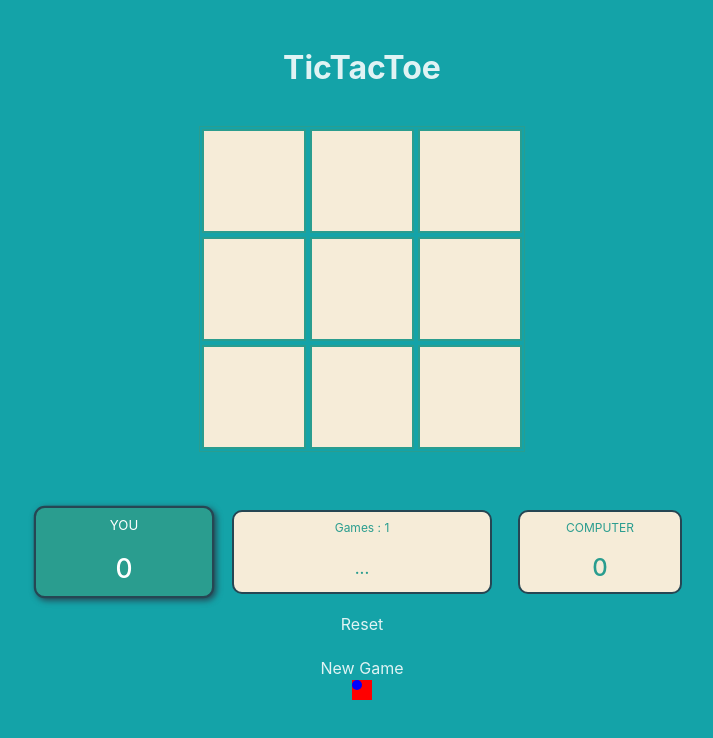
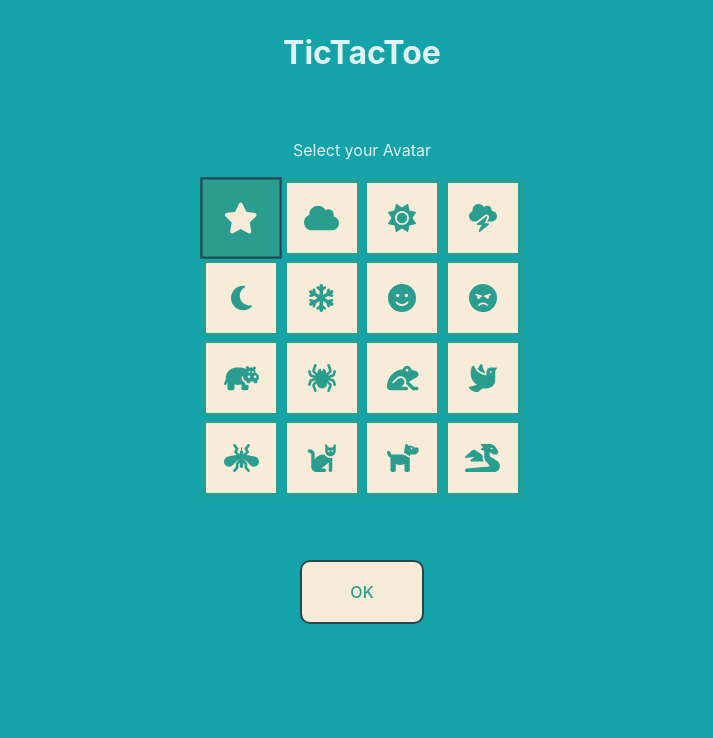
Before and after one commit to philjacquier83/TicTacToe, a React (Vite) app: page / in a window 1280 px wide. Shown: the top 738 px of the page, without its empty margins (278-991 px from the left). Built offline with nearby package versions, Linux system fonts and the light colour scheme.

Commit message:
Avatars + Buttons Avatar selection

```diff
--- a/src/components/Avatars.jsx
+++ b/src/components/Avatars.jsx
@@ -5,76 +5,19 @@ import { useState } from "react"
 
 function Avatars({ player }) {
 
-    const [ avatarUser, setAvatarUser ] = useState('faStar')
-    const [ avatarComputer, setAvatarComputer ] = useState('faCloud')
+    const [ avatarUser, setAvatarUser ] = useState(0)
+    const [ avatarComputer, setAvatarComputer ] = useState(1)
+    const avatars = [faStar, faCloud, faSun, faCloudBolt, faMoon, faSnowflake, faFaceSmile, faFaceAngry, faHippo, faSpider, faFrog, faDove, faMosquito, faCat, faDog, faDragon]
 
     return (
 
         <>
             <div className={`avatarsList ${player === 'user' ? 'avatarUser' : 'avatarComputer'}`}>
+                {avatars.map((avatar, index) =>
                 <div className={`avatar ${((player === 'user' && avatarUser === 'faStar') || (player === 'computer' && avatarComputer === 'faStar')) && 'avatar--selected'}`}>
-                    <FontAwesomeIcon icon={faStar} className="faAvatar" />
+                    <FontAwesomeIcon icon={avatar} className="faAvatar" />
                 </div>
-
-                <div className="avatar">
-                    <FontAwesomeIcon icon={faCloud} className="faAvatar" />
-                </div>
-
-                <div className="avatar">
-                    <FontAwesomeIcon icon={faSun} className="faAvatar" />
-                </div>
-
-                <div className="avatar">
-                    <FontAwesomeIcon icon={faCloudBolt} className="faAvatar" />
-                </div>
-
-                <div className="avatar">
-                    <FontAwesomeIcon icon={faMoon} className="faAvatar" />
-                </div>
-
-                <div className="avatar">
-                    <FontAwesomeIcon icon={faSnowflake} className="faAvatar" />
-                </div>
-
-                <div className="avatar">
-                    <FontAwesomeIcon icon={faFaceSmile} className="faAvatar" />
-                </div>
-
-                <div className="avatar">
-                    <FontAwesomeIcon icon={faFaceAngry} className="faAvatar" />
-                </div>
-
-                <div className="avatar">
-                    <FontAwesomeIcon icon={faHippo} className="faAvatar" />
-                </div>
-
-                <div className="avatar">
-                    <FontAwesomeIcon icon={faSpider} className="faAvatar" />
-                </div>
-
-                <div className="avatar">
-                    <FontAwesomeIcon icon={faFrog} className="faAvatar" />
-                </div>
-
-                <div className="avatar">
-                    <FontAwesomeIcon icon={faDove} className="faAvatar" />
-                </div>
-
-                <div className="avatar">
-                    <FontAwesomeIcon icon={faMosquito} className="faAvatar" />
-                </div>
-
-                <div className="avatar">
-                    <FontAwesomeIcon icon={faCat} className="faAvatar" />
-                </div>
-
-                <div className="avatar">
-                    <FontAwesomeIcon icon={faDog} className="faAvatar" />
-                </div>
-
-                <div className="avatar">
-                    <FontAwesomeIcon icon={faDragon} className="faAvatar" />
-                </div>
+                )}
 
             </div>
         </>
--- a/src/components/Grid.jsx
+++ b/src/components/Grid.jsx
@@ -1,7 +1,7 @@
 import { useEffect, useState } from 'react'
 import '../sass/main.scss'
 import { FontAwesomeIcon } from '@fortawesome/react-fontawesome'
-import { faStar, faCloud } from '@fortawesome/free-solid-svg-icons'
+import { faStar, faCloud, faCat, faDog, faHippo, faSpider, faFrog, faDove, faMosquito, faDragon, faSun, faCloudBolt, faMoon, faSnowflake, faFaceSmile, faFaceAngry } from '@fortawesome/free-solid-svg-icons'
 import Avatars from './Avatars'
 
 function Grid() {
@@ -27,6 +27,9 @@ function Grid() {
     const [ score2, setScore2 ] = useState(0)
 console.log(howPlays)
     const [ winner, setWinner ] = useState(1)
+    const [ yourAvatar, setYourAvatar ] = useState(0)
+    const [ comAvatar, setComAvatar ] = useState(1)
+    const [ openAvatars, setOpenAvatars ] = useState(true)
 
     const handleCase = (numCase) => {
         setSelectedCase(prev => [...prev, numCase])
@@ -272,34 +275,42 @@ console.log(howPlays)
         setWinner(1)
     }
 
+    const avatars = [faStar, faCloud, faSun, faCloudBolt, faMoon, faSnowflake, faFaceSmile, faFaceAngry, faHippo, faSpider, faFrog, faDove, faMosquito, faCat, faDog, faDragon]
+
+    const handleOpenAvatars = () => {
+        setOpenAvatars(!openAvatars)
+    }
+
+    const handleSelectAvatar = (avatarId) => {
+        setYourAvatar(avatarId)
+        setComAvatar((Math.floor(Math.random() * avatars.length)))
+    }
+
     return (
 
         <div className="tictactoeGame">
-            <div className="avatarsGrid">
 
-                {/* <Avatars player='user' /> */}
+            {openAvatars ?
 
-                <div className="tictactoeGrid">
-                    <div className="line">
-                        <div className={`case ${selectedCase.indexOf(1) !== -1 && 'case--selected'} ${winner !== 1 && (winningCases.indexOf(1) !== -1 ? 'winningCase' : 'opacity')}`} id="case1" onClick={(selectedCase.indexOf(1) === -1 && winner === 1 && howPlays) ? () => handleCase(1) : null}>{yourSelectedCase.includes(1) ? <FontAwesomeIcon icon={faStar} className='faIcon' /> : comSelectedCase.includes(1) ? <FontAwesomeIcon icon={faCloud} className='faIcon faIcon--computer' /> : ''}</div>
-                        <div className={`case ${selectedCase.indexOf(2) !== -1 && 'case--selected'} ${winner !== 1 && (winningCases.indexOf(2) !== -1 ? 'winningCase' : 'opacity')}`} id="case2" onClick={(selectedCase.indexOf(2) === -1 && winner === 1 && howPlays) ? () => handleCase(2) : null}>{yourSelectedCase.includes(2) ? <FontAwesomeIcon icon={faStar} className='faIcon' /> : comSelectedCase.includes(2) ? <FontAwesomeIcon icon={faCloud} className='faIcon faIcon--computer' /> : ''}</div>
-                        <div className={`case ${selectedCase.indexOf(3) !== -1 && 'case--selected'} ${winner !== 1 && (winningCases.indexOf(3) !== -1 ? 'winningCase' : 'opacity')}`} id="case3" onClick={(selectedCase.indexOf(3) === -1 && winner === 1 && howPlays) ? () => handleCase(3) : null}>{yourSelectedCase.includes(3) ? <FontAwesomeIcon icon={faStar} className='faIcon' /> : comSelectedCase.includes(3) ? <FontAwesomeIcon icon={faCloud} className='faIcon faIcon--computer' /> : ''}</div>
-                    </div>
-                    <div className="line">
-                        <div className={`case ${selectedCase.indexOf(4) !== -1 && 'case--selected'} ${winner !== 1 && (winningCases.indexOf(4) !== -1 ? 'winningCase' : 'opacity')}`} id="case4" onClick={(selectedCase.indexOf(4) === -1 && winner === 1 && howPlays) ? () => handleCase(4) : null}>{yourSelectedCase.includes(4) ? <FontAwesomeIcon icon={faStar} className='faIcon' /> : comSelectedCase.includes(4) ? <FontAwesomeIcon icon={faCloud} className='faIcon faIcon--computer' /> : ''}</div>
-                        <div className={`case ${selectedCase.indexOf(5) !== -1 && 'case--selected'} ${winner !== 1 && (winningCases.indexOf(5) !== -1 ? 'winningCase' : 'opacity')}`} id="case5" onClick={(selectedCase.indexOf(5) === -1 && winner === 1 && howPlays) ? () => handleCase(5) : null}>{yourSelectedCase.includes(5) ? <FontAwesomeIcon icon={faStar} className='faIcon' /> : comSelectedCase.includes(5) ? <FontAwesomeIcon icon={faCloud} className='faIcon faIcon--computer' /> : ''}</div>
-                        <div className={`case ${selectedCase.indexOf(6) !== -1 && 'case--selected'} ${winner !== 1 && (winningCases.indexOf(6) !== -1 ? 'winningCase' : 'opacity')}`} id="case6" onClick={(selectedCase.indexOf(6) === -1 && winner === 1 && howPlays) ? () => handleCase(6) : null}>{yourSelectedCase.includes(6) ? <FontAwesomeIcon icon={faStar} className='faIcon' /> : comSelectedCase.includes(6) ? <FontAwesomeIcon icon={faCloud} className='faIcon faIcon--computer' /> : ''}</div>
-                    </div>
-                    <div className="line">
-                        <div className={`case ${selectedCase.indexOf(7) !== -1 && 'case--selected'} ${winner !== 1 && (winningCases.indexOf(7) !== -1 ? 'winningCase' : 'opacity')}`} id="case7" onClick={(selectedCase.indexOf(7) === -1 && winner === 1 && howPlays) ? () => handleCase(7) : null}>{yourSelectedCase.includes(7) ? <FontAwesomeIcon icon={faStar} className='faIcon' /> : comSelectedCase.includes(7) ? <FontAwesomeIcon icon={faCloud} className='faIcon faIcon--computer' /> : ''}</div>
-                        <div className={`case ${selectedCase.indexOf(8) !== -1 && 'case--selected'} ${winner !== 1 && (winningCases.indexOf(8) !== -1 ? 'winningCase' : 'opacity')}`} id="case8" onClick={(selectedCase.indexOf(8) === -1 && winner === 1 && howPlays) ? () => handleCase(8) : null}>{yourSelectedCase.includes(8) ? <FontAwesomeIcon icon={faStar} className='faIcon' /> : comSelectedCase.includes(8) ? <FontAwesomeIcon icon={faCloud} className='faIcon faIcon--computer' /> : ''}</div>
-                        <div className={`case ${selectedCase.indexOf(9) !== -1 && 'case--selected'} ${winner !== 1 && (winningCases.indexOf(9) !== -1 ? 'winningCase' : 'opacity')}`} id="case9" onClick={(selectedCase.indexOf(9) === -1 && winner === 1 && howPlays) ? () => handleCase(9) : null}>{yourSelectedCase.includes(9) ? <FontAwesomeIcon icon={faStar} className='faIcon' /> : comSelectedCase.includes(9) ? <FontAwesomeIcon icon={faCloud} className='faIcon faIcon--computer' /> : ''}</div>
+                <>
+                <div className="avatars">
+                    <p>Select your Avatar</p>
+                    <div className="selectAvatar">
+                        {avatars.map((avatar, id) =>
+                            <div className={`avatar ${yourAvatar === id && 'avatar--selected'}`} key={`${avatar}-${id}`} onClick={() => handleSelectAvatar(id)}><FontAwesomeIcon icon={avatar} className="faIcon" /></div>
+                        )}
                     </div>
                 </div>
 
-                {/* <Avatars player='computer' /> */}
+                <div>
+                    <div className="button validation" onClick={handleOpenAvatars}>OK</div>
+                </div>
+                </>
 
-            </div>
+                :
+
+                <>
+
 
                 <div className="scoreboard">
                     <div className={`score score--You ${(winner === 1 && howPlays) && "score--playing"}`}><span className="titleScore">YOU</span><span className={`currentScore ${winner === 2 && 'currentScore--You'}`}>{score1}</span></div>
@@ -307,9 +318,35 @@ console.log(howPlays)
                     <div className={`score score--Computer ${(winner === 1 && !howPlays) && "score--playing"}`}><span className="titleScore">COMPUTER</span><span className={`currentScore ${winner === 3 && 'currentScore--Computer'}`}>{score2}</span></div>
                 </div>
 
+                <div className="Grid">
+
+                    <div className="tictactoeGrid">
+                        <div className="line">
+                            <div className={`case ${selectedCase.indexOf(1) !== -1 && 'case--selected'} ${winner !== 1 && (winningCases.indexOf(1) !== -1 ? 'winningCase' : 'opacity')}`} id="case1" onClick={(selectedCase.indexOf(1) === -1 && winner === 1 && howPlays) ? () => handleCase(1) : null}>{yourSelectedCase.includes(1) ? <FontAwesomeIcon icon={avatars[yourAvatar]} className='faIcon' /> : comSelectedCase.includes(1) ? <FontAwesomeIcon icon={avatars[comAvatar]} className='faIcon faIcon--computer' /> : ''}</div>
+                            <div className={`case ${selectedCase.indexOf(2) !== -1 && 'case--selected'} ${winner !== 1 && (winningCases.indexOf(2) !== -1 ? 'winningCase' : 'opacity')}`} id="case2" onClick={(selectedCase.indexOf(2) === -1 && winner === 1 && howPlays) ? () => handleCase(2) : null}>{yourSelectedCase.includes(2) ? <FontAwesomeIcon icon={avatars[yourAvatar]} className='faIcon' /> : comSelectedCase.includes(2) ? <FontAwesomeIcon icon={avatars[comAvatar]} className='faIcon faIcon--computer' /> : ''}</div>
+                            <div className={`case ${selectedCase.indexOf(3) !== -1 && 'case--selected'} ${winner !== 1 && (winningCases.indexOf(3) !== -1 ? 'winningCase' : 'opacity')}`} id="case3" onClick={(selectedCase.indexOf(3) === -1 && winner === 1 && howPlays) ? () => handleCase(3) : null}>{yourSelectedCase.includes(3) ? <FontAwesomeIcon icon={avatars[yourAvatar]} className='faIcon' /> : comSelectedCase.includes(3) ? <FontAwesomeIcon icon={avatars[comAvatar]} className='faIcon faIcon--computer' /> : ''}</div>
+                        </div>
+                        <div className="line">
+                            <div className={`case ${selectedCase.indexOf(4) !== -1 && 'case--selected'} ${winner !== 1 && (winningCases.indexOf(4) !== -1 ? 'winningCase' : 'opacity')}`} id="case4" onClick={(selectedCase.indexOf(4) === -1 && winner === 1 && howPlays) ? () => handleCase(4) : null}>{yourSelectedCase.includes(4) ? <FontAwesomeIcon icon={avatars[yourAvatar]} className='faIcon' /> : comSelectedCase.includes(4) ? <FontAwesomeIcon icon={avatars[comAvatar]} className='faIcon faIcon--computer' /> : ''}</div>
+                            <div className={`case ${selectedCase.indexOf(5) !== -1 && 'case--selected'} ${winner !== 1 && (winningCases.indexOf(5) !== -1 ? 'winningCase' : 'opacity')}`} id="case5" onClick={(selectedCase.indexOf(5) === -1 && winner === 1 && howPlays) ? () => handleCase(5) : null}>{yourSelectedCase.includes(5) ? <FontAwesomeIcon icon={avatars[yourAvatar]} className='faIcon' /> : comSelectedCase.includes(5) ? <FontAwesomeIcon icon={avatars[comAvatar]} className='faIcon faIcon--computer' /> : ''}</div>
+                            <div className={`case ${selectedCase.indexOf(6) !== -1 && 'case--selected'} ${winner !== 1 && (winningCases.indexOf(6) !== -1 ? 'winningCase' : 'opacity')}`} id="case6" onClick={(selectedCase.indexOf(6) === -1 && winner === 1 && howPlays) ? () => handleCase(6) : null}>{yourSelectedCase.includes(6) ? <FontAwesomeIcon icon={avatars[yourAvatar]} className='faIcon' /> : comSelectedCase.includes(6) ? <FontAwesomeIcon icon={avatars[comAvatar]} className='faIcon faIcon--computer' /> : ''}</div>
+                        </div>
+                        <div className="line">
+                            <div className={`case ${selectedCase.indexOf(7) !== -1 && 'case--selected'} ${winner !== 1 && (winningCases.indexOf(7) !== -1 ? 'winningCase' : 'opacity')}`} id="case7" onClick={(selectedCase.indexOf(7) === -1 && winner === 1 && howPlays) ? () => handleCase(7) : null}>{yourSelectedCase.includes(7) ? <FontAwesomeIcon icon={avatars[yourAvatar]} className='faIcon' /> : comSelectedCase.includes(7) ? <FontAwesomeIcon icon={avatars[comAvatar]} className='faIcon faIcon--computer' /> : ''}</div>
+                            <div className={`case ${selectedCase.indexOf(8) !== -1 && 'case--selected'} ${winner !== 1 && (winningCases.indexOf(8) !== -1 ? 'winningCase' : 'opacity')}`} id="case8" onClick={(selectedCase.indexOf(8) === -1 && winner === 1 && howPlays) ? () => handleCase(8) : null}>{yourSelectedCase.includes(8) ? <FontAwesomeIcon icon={avatars[yourAvatar]} className='faIcon' /> : comSelectedCase.includes(8) ? <FontAwesomeIcon icon={avatars[comAvatar]} className='faIcon faIcon--computer' /> : ''}</div>
+                            <div className={`case ${selectedCase.indexOf(9) !== -1 && 'case--selected'} ${winner !== 1 && (winningCases.indexOf(9) !== -1 ? 'winningCase' : 'opacity')}`} id="case9" onClick={(selectedCase.indexOf(9) === -1 && winner === 1 && howPlays) ? () => handleCase(9) : null}>{yourSelectedCase.includes(9) ? <FontAwesomeIcon icon={avatars[yourAvatar]} className='faIcon' /> : comSelectedCase.includes(9) ? <FontAwesomeIcon icon={avatars[comAvatar]} className='faIcon faIcon--computer' /> : ''}</div>
+                        </div>
+                    </div>
+
+                </div>
+
+                <div className='actions'>
+                    <div className="button changeAvatar" onClick={handleOpenAvatars}>Change your Avatar</div>
                     <div className="button reset" onClick={() => handleReset()}>Reset</div>
                     <div className="button newGame" onClick={() => handleNewGame()}>New Game</div>
-            <div style={{ width: '20px', height: '20px', background: 'red'}}><div style={{width: '10px', height: '10px', borderRadius: '50%', background: 'blue'}}></div></div>
+                </div>
+                </>
+        }
         </div>
     )
 }
--- a/src/sass/base/global.scss
+++ b/src/sass/base/global.scss
@@ -43,7 +43,7 @@
 
 .tictactoeContainer {
     width: 100vw;
-    height: 90vh;
+    height: 80vh;
     display: flex;
     justify-content: center;
     align-items: center;
@@ -57,6 +57,64 @@
     height: 600px;
     justify-content: center;
     align-items: center;
+}
+
+.selectAvatar {
+    border: 1px solid #2a9d8f;
+    display: flex;
+    flex-direction: row;
+    flex-wrap: wrap;
+    justify-content: space-between;
+    width: 320px;
+    height: 320px;
+
+    .avatar {
+        width: 70px;
+        height: 70px;
+        border: 2px solid #2a9d8f;
+        margin: 2px;
+        font-size: 5vh;
+        display: flex;
+        justify-content: center;
+        align-items: center;
+        color: red;
+        background: #f6ecd8;
+        opacity: 1;
+        transform: scale(1);
+        transition: transform 0.5s ease;
+
+        &--selected {
+            transform: scale(1.1);
+            background: #2a9d8f;
+            border: 2px solid #264653;
+
+            .faIcon {
+                color: #f6ecd8;
+            }
+        }
+
+        .faIcon {
+            font-size: 3.5vh;
+            filter: none;
+        }
+
+        &:hover {
+            transform: scale(1.05);
+            transition: transform 0.5s ease;
+            cursor: pointer;
+            opacity: 0.7;
+        }
+    }
+}
+
+.avatars {
+    display:flex;
+    justify-content: center;
+    flex-direction: column;
+
+    p {
+        text-align: center;
+    }
 }
 
 .tictactoeGrid {
@@ -112,7 +170,7 @@
     display: flex;
     justify-content: space-between;
     align-items: center;
-    margin-top: 60px;
+    margin-bottom: 60px;
     color: #2a9d8f;
 }
 
@@ -201,7 +259,7 @@
 
 .faIcon {
     color: #2a9d8f;
-    filter: drop-shadow(4px 4px 4px rgba(0,0,0,0.5));
+    filter: drop-shadow(2px 2px 4px rgba(0,0,0,0.25));
 
     &--computer {
         color: #9477a3;
@@ -222,17 +280,6 @@
 h1 {
     display: flex;
     justify-content: center;
-}
-
-.button {
-    margin: 20px 0 0 0;
-    transform: scale(1);
-    transition: transform 0.5s ease;
-
-    &:hover {
-        cursor: pointer;
-        transform: scale(1.2);
-    }
 }
 
 .avatarsList {
@@ -264,31 +311,58 @@ h1 {
     }
 }
 
-.avatarsGrid {
+.validation {
+    width: 120px;
+    height: 60px;
     display: flex;
-    flex-direction: row;
     justify-content: center;
-    width: 50vw;
+    align-items: center;
+    background: #f6ecd8;
+    color: #2a9d8f;
+    font-size: 2vh;
+    transform: scale(1);
+    transition: transform 0.5s ease;
+    font-weight: 500;
+    border-radius: 10px;
+    border: 2px solid #264653;
+    margin-top: 60px;
+
+    &:hover {
+        cursor: pointer;
+        background: #2a9d8f;
+        color: #f6ecd8;
+        transform: scale(1.1);
+    }
 }
 
-.avatarUser {
-    .avatar {
+.actions {
+    display: flex;
+    width: 600px;
+    margin-top: 80px;
+    flex-direction: row;
+    justify-content: space-between;
+
+    .button {
+        width: 180px;
+        background: #f6ecd8;
+        color: #2a9d8f;
+        font-size: 1.5vh;
+        display: flex;
+        justify-content: center;
+        align-items: center;
         transform: scale(1);
-        transition: transform 0.5s ease;
+        opacity: 0.7;
+        transition: transform 0.5s ease, opacity 0.5s ease;
+        border-radius: 10px;
+        border: 2px solid #264653;
+        font-weight: 500;
 
         &:hover {
             cursor: pointer;
             transform: scale(1.1);
+            opacity: 1;
+            background: #2a9d8f;
+            color: #fff;
         }
     }
-
-    .faAvatar {
-        color: #2a9d8f;
-    }
 }
-
-.avatarComputer {
-    .faAvatar {
-        color: #9477a3;
-    }
-}
```
Lines whose indentation alone changed are shown as unchanged.
